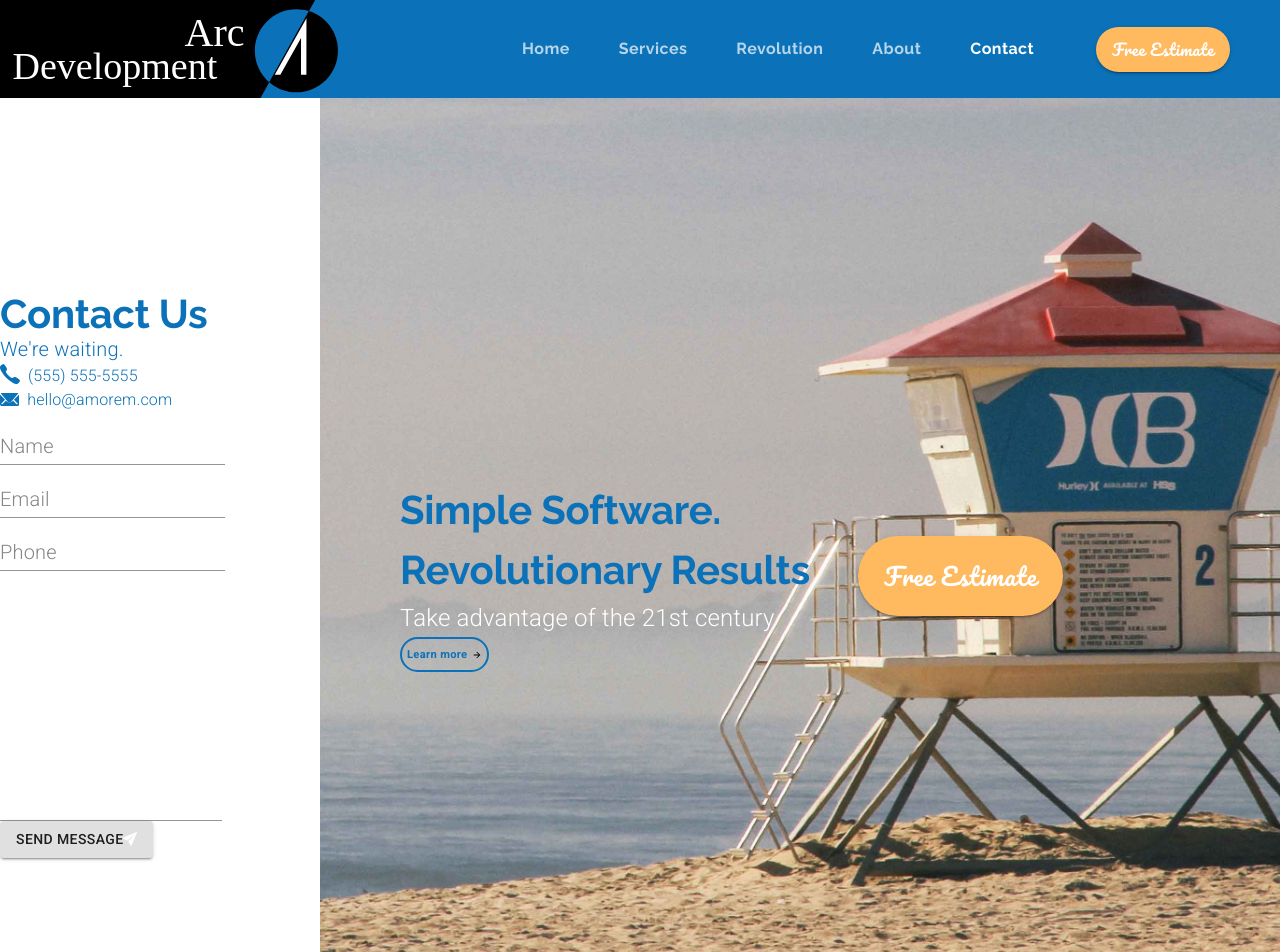
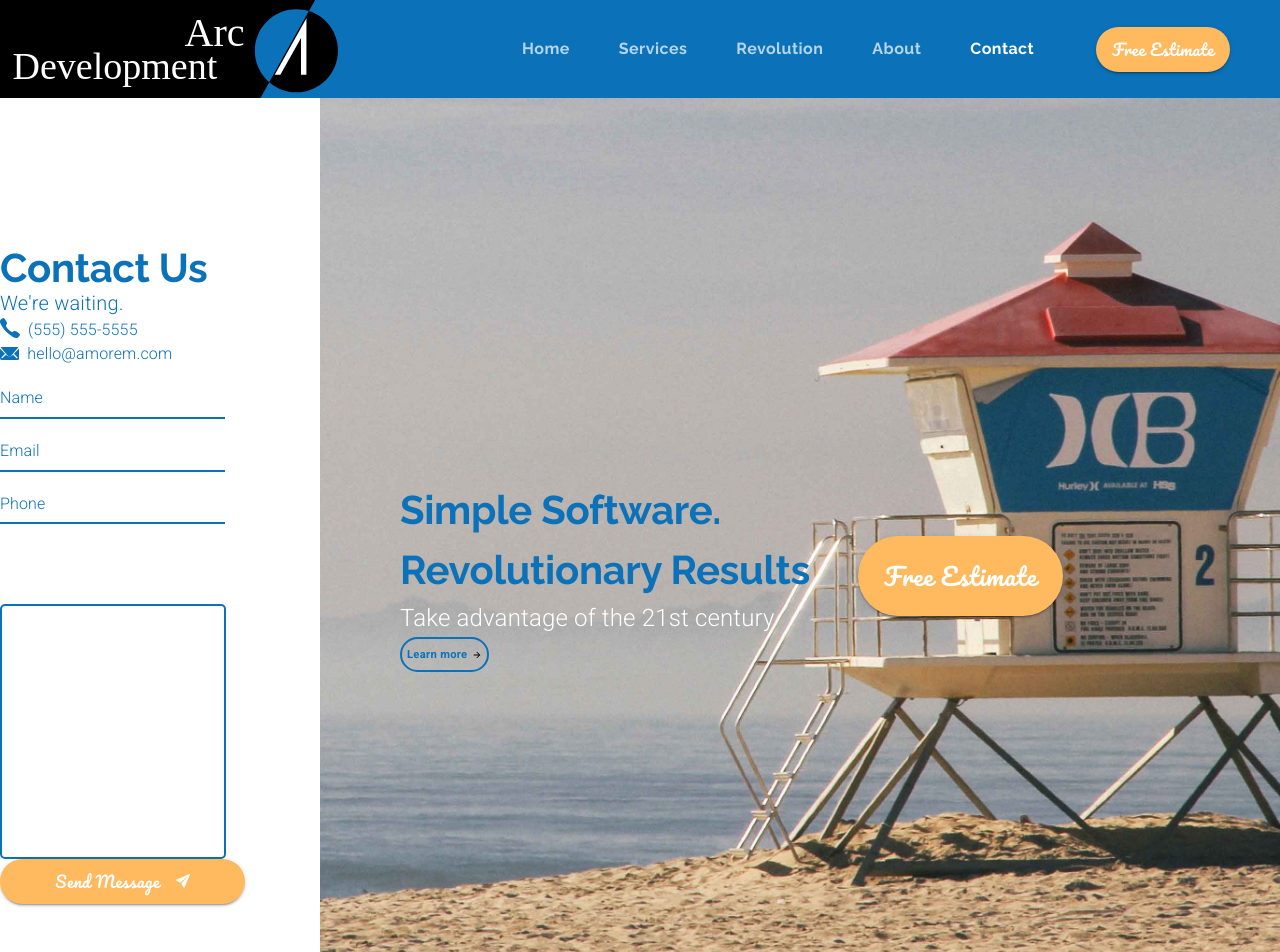
Before and after one commit to Amorem/materialui_arcdev, a React (Create React App) app: page /contact in a window 1280 px wide. Shown: the top 952 px of the page. Built offline with nearby package versions, Linux system fonts and the light colour scheme.

Commit message:
Contact Page Styling 1/2

```diff
--- a/src/Components/Contact.js
+++ b/src/Components/Contact.js
@@ -45,6 +45,22 @@ const useStyles = makeStyles((theme) => ({
     padding: 5,
     [theme.breakpoints.down("sm")]: {
       marginBottom: "2em",
+    },
+  },
+  message: {
+    marginTop: "5em",
+    borderRadius: 5,
+    border: `2px solid ${theme.palette.common.blue}`,
+  },
+  sendButton: {
+    ...theme.typography.estimate,
+    borderRadius: 50,
+    height: 45,
+    width: 245,
+    fontSize: "1rem",
+    backgroundColor: theme.palette.common.orange,
+    "&:hover": {
+      backgroundColor: theme.palette.secondary.light,
     },
   },
 }));
@@ -103,7 +119,7 @@ export default function Contact(props) {
             </Typography>
           </Grid>
         </Grid>
-        <Grid item container>
+        <Grid item container style={{ maxWidth: "20em" }}>
           <Grid item>
             <TextField
               label="Name"
@@ -129,19 +145,25 @@ export default function Contact(props) {
             />
           </Grid>
         </Grid>
-        <Grid item>
+        <Grid item style={{ maxWidth: "20em" }}>
           <TextField
             id="message"
+            className={classes.message}
             multiline
             rows={10}
             value={message}
             onChange={(event) => setMessage(event.target.value)}
+            InputProps={{ disableUnderline: true }}
           />
         </Grid>
         <Grid item>
-          <Button variant="contained">
+          <Button variant="contained" className={classes.sendButton}>
             Send Message
-            <img src={airplane} alt="paper airplane" />
+            <img
+              src={airplane}
+              alt="paper airplane"
+              style={{ marginLeft: "1em" }}
+            />
           </Button>
         </Grid>
       </Grid>
--- a/src/Components/UI/Theme.js
+++ b/src/Components/UI/Theme.js
@@ -79,4 +79,22 @@ export default createMuiTheme({
       color: amoremGrey,
     },
   },
+  overrides: {
+    MuiInputLabel: {
+      root: {
+        color: amoremBlue,
+        fontSize: "1rem",
+      },
+    },
+    MuiInput: {
+      underline: {
+        "&:before": {
+          borderBottom: `2px solid ${amoremBlue}`,
+        },
+        "&:hover:not($disabled):not($focused):not($error):before": {
+          borderBottom: `2px solid ${amoremBlue}`,
+        },
+      },
+    },
+  },
 });
```
